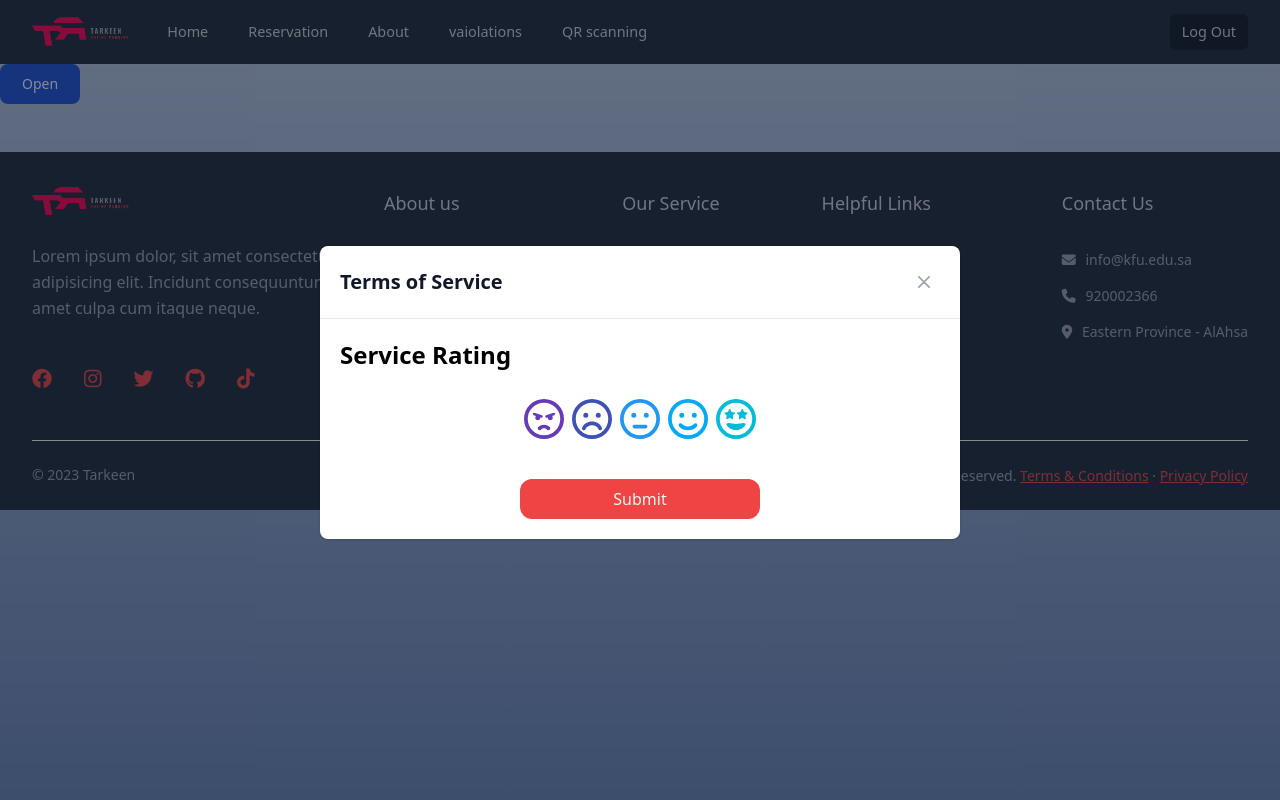
After one commit to moj-al3/tak, a PHP site: page /rating.php in a window 1280 px wide, after a click on "Open". The commit adds this page. Run offline with PHP 8.4, Linux system fonts and the light colour scheme; the visitor is signed in with stand-in values (Sample User, id 1); data comes from the database, SQL or seed files in the repository; data that the repository does not hold is empty; some libraries are stand-ins or nearby versions.

Commit message:
added changed files

```diff
--- a/assets/css/base.css
+++ b/assets/css/base.css
@@ -4,8 +4,9 @@
   height: 100%;
   background-position: center;
   background-repeat: no-repeat;
-  background-size: cover;
+  background-size: contain;
   background-image: url("../img/background.jpeg");
+  background-image: linear-gradient(to top, #6a85b6 0%, #bac8e0 100%);
   background-repeat: no-repeat;
 }
 body, * {
@@ -19,10 +20,11 @@ body, * {
 }
 body{
   /* background-color: #d4e0eb; */
-  background-image: url("../img/background1.jpeg") !important;
+  /* background-image: url("../img/background1.jpeg") !important; */
+  background-image: linear-gradient(to top, #6a85b6 0%, #bac8e0 100%);
   background-position: center !important;
   background-repeat: no-repeat !important;
-  background-size: cover !important;
+  background-size: contain !important;
 
 }
 .test {
--- /dev/null
+++ b/rating.php
@@ -0,0 +1,165 @@
+<?php include "snippets/base.php" ?>
+<?php
+require("snippets/force_loggin.php");
+
+?>
+<!DOCTYPE html>
+<html lang="en">
+
+<head>
+    <?php include "snippets/layout/head.php" ?>
+
+
+    <title>Home</title>
+    <script src="https://cdn.tailwindcss.com"></script>
+
+
+    <style>
+        input:checked + label span {
+  color: #ff9900; /* يمكنك تغيير اللون حسب تفضيلك */
+}
+    </style>
+
+</head>
+
+<body class="body" style="background-image: unset !important;">
+    <?php include "snippets/layout/header.php" ?>
+    <main class="mb-12">
+
+<button data-modal-target="default-modal" data-modal-toggle="default-modal" class="block text-white bg-blue-700 hover:bg-blue-800 focus:ring-4 focus:outline-none focus:ring-blue-300 font-medium rounded-lg text-sm px-5 py-2.5 text-center dark:bg-blue-600 dark:hover:bg-blue-700 dark:focus:ring-blue-800" type="button">
+ Open
+</button>
+
+<!-- Main modal -->
+<div id="default-modal" tabindex="-1" aria-hidden="true" class="hidden overflow-y-auto overflow-x-hidden fixed top-0 right-0 left-0 z-50 justify-center items-center w-full md:inset-0 h-[calc(100%-1rem)] max-h-full">
+    <div class="relative p-4 w-full max-w-2xl max-h-full">
+        <!-- Modal content -->
+        <div class="relative bg-white rounded-lg shadow ">
+            <!-- Modal header -->
+            <div class="flex items-center justify-between p-4 md:p-5 border-b rounded-t dark:border-gray-600">
+                <h3 class="text-xl font-semibold text-gray-900 dark:text-white">
+                    Terms of Service
+                </h3>
+                <button type="button" class="text-gray-400 bg-transparent hover:bg-gray-200 hover:text-gray-900 rounded-lg text-sm w-8 h-8 ms-auto inline-flex justify-center items-center dark:hover:bg-gray-600 dark:hover:text-white" data-modal-hide="default-modal">
+                    <svg class="w-3 h-3" aria-hidden="true" xmlns="http://www.w3.org/2000/svg" fill="none" viewBox="0 0 14 14">
+                        <path stroke="currentColor" stroke-linecap="round" stroke-linejoin="round" stroke-width="2" d="m1 1 6 6m0 0 6 6M7 7l6-6M7 7l-6 6"/>
+                    </svg>
+                    <span class="sr-only">Close modal</span>
+                </button>
+            </div>
+            <!-- Modal body -->
+            <div class="p-4 md:p-5 space-y-4">
+            <div class=" ">
+                <h2 class="text-2xl font-bold mb-6">Service Rating</h2>
+
+                <!-- Rating Form -->
+                <form  class="space-y-4">
+                    <!-- Rating Selection -->
+                    <div class="flex items-center space-x-4 justify-center">
+                        <!-- <label for="rating" class="text-lg">Rating:</label> -->
+                        <ul class="my-1 flex list-none gap-2 p-0" data-te-rating-init data-te-dynamic="true" data-te-active="bg-current rounded-[50%] !fill-black">
+                            <li>
+                                <input type="radio" name="rating" id="star1" value="star1" class="hidden" />
+                                <label for="star1" class="cursor-pointer">
+                                    <span class="text-[#673ab7] [&>svg]:h-10 [&>svg]:w-10 [&>svg]:fill-current" data-te-rating-icon-ref>
+                                        <svg xmlns="http://www.w3.org/2000/svg" viewBox="0 0 512 512">
+                                            <!--! Font Awesome Free 6.4.0 by @fontawesome - https://fontawesome.com License - https://fontawesome.com/license (Commercial License) Copyright 2023 Fonticons, Inc. -->
+                                            <path d="M256 48a208 208 0 1 1 0 416 208 208 0 1 1 0-416zm0 464A256 256 0 1 0 256 0a256 256 0 1 0 0 512zm72.4-118.5c9.7-9 10.2-24.2 1.2-33.9C315.3 344.3 290.6 328 256 328s-59.3 16.3-73.5 31.6c-9 9.7-8.5 24.9 1.2 33.9s24.9 8.5 33.9-1.2c7.4-7.9 20-16.4 38.5-16.4s31.1 8.5 38.5 16.4c9 9.7 24.2 10.2 33.9 1.2zM176.4 272c17.7 0 32-14.3 32-32c0-1.5-.1-3-.3-4.4l10.9 3.6c8.4 2.8 17.4-1.7 20.2-10.1s-1.7-17.4-10.1-20.2l-96-32c-8.4-2.8-17.4 1.7-20.2 10.1s1.7 17.4 10.1 20.2l30.7 10.2c-5.8 5.8-9.3 13.8-9.3 22.6c0 17.7 14.3 32 32 32zm192-32c0-8.9-3.6-17-9.5-22.8l30.2-10.1c8.4-2.8 12.9-11.9 10.1-20.2s-11.9-12.9-20.2-10.1l-96 32c-8.4 2.8-12.9 11.9-10.1 20.2s11.9 12.9 20.2 10.1l11.7-3.9c-.2 1.5-.3 3.1-.3 4.7c0 17.7 14.3 32 32 32s32-14.3 32-32z" />
+                                        </svg>
+                                    </span>
+                            </li>
+                            <li>
+                            <input type="radio" name="rating" id="star2" value="star2" class="hidden" />
+                                <label for="star2" class="cursor-pointer">
+                                <span class="text-[#3f51b5] [&>svg]:h-10 [&>svg]:w-10 [&>svg]:fill-current" data-te-rating-icon-ref>
+                                    <svg xmlns="http://www.w3.org/2000/svg" viewBox="0 0 512 512">
+                                        <!--! Font Awesome Free 6.4.0 by @fontawesome - https://fontawesome.com License - https://fontawesome.com/license (Commercial License) Copyright 2023 Fonticons, Inc. -->
+                                        <path d="M464 256A208 208 0 1 0 48 256a208 208 0 1 0 416 0zM0 256a256 256 0 1 1 512 0A256 256 0 1 1 0 256zM174.6 384.1c-4.5 12.5-18.2 18.9-30.7 14.4s-18.9-18.2-14.4-30.7C146.9 319.4 198.9 288 256 288s109.1 31.4 126.6 79.9c4.5 12.5-2 26.2-14.4 30.7s-26.2-2-30.7-14.4C328.2 358.5 297.2 336 256 336s-72.2 22.5-81.4 48.1zM144.4 208a32 32 0 1 1 64 0 32 32 0 1 1 -64 0zm192-32a32 32 0 1 1 0 64 32 32 0 1 1 0-64z" />
+                                    </svg>
+                                </span>
+                            </li>
+                            <li>
+                            <input type="radio" name="rating" id="star3" value="star3" class="hidden" />
+                                <label for="star3" class="cursor-pointer">
+                                <span class="text-[#2196f3] [&>svg]:h-10 [&>svg]:w-10 [&>svg]:fill-current" data-te-rating-icon-ref>
+                                    <svg xmlns="http://www.w3.org/2000/svg" viewBox="0 0 512 512">
+                                        <!--! Font Awesome Free 6.4.0 by @fontawesome - https://fontawesome.com License - https://fontawesome.com/license (Commercial License) Copyright 2023 Fonticons, Inc. -->
+                                        <path d="M464 256A208 208 0 1 1 48 256a208 208 0 1 1 416 0zM256 0a256 256 0 1 0 0 512A256 256 0 1 0 256 0zM176.4 240a32 32 0 1 0 0-64 32 32 0 1 0 0 64zm192-32a32 32 0 1 0 -64 0 32 32 0 1 0 64 0zM184 328c-13.3 0-24 10.7-24 24s10.7 24 24 24H328c13.3 0 24-10.7 24-24s-10.7-24-24-24H184z" />
+                                    </svg>
+                                </span>
+                            </li>
+                            <li>
+                            <input type="radio" name="rating" id="star4" value="star4" class="hidden" />
+                                <label for="star4" class="cursor-pointer">
+                                <span class="text-[#03a9f4] [&>svg]:h-10 [&>svg]:w-10 [&>svg]:fill-current" data-te-rating-icon-ref>
+                                    <svg xmlns="http://www.w3.org/2000/svg" viewBox="0 0 512 512">
+                                        <!--! Font Awesome Free 6.4.0 by @fontawesome - https://fontawesome.com License - https://fontawesome.com/license (Commercial License) Copyright 2023 Fonticons, Inc. -->
+                                        <path d="M464 256A208 208 0 1 0 48 256a208 208 0 1 0 416 0zM0 256a256 256 0 1 1 512 0A256 256 0 1 1 0 256zm177.6 62.1C192.8 334.5 218.8 352 256 352s63.2-17.5 78.4-33.9c9-9.7 24.2-10.4 33.9-1.4s10.4 24.2 1.4 33.9c-22 23.8-60 49.4-113.6 49.4s-91.7-25.5-113.6-49.4c-9-9.7-8.4-24.9 1.4-33.9s24.9-8.4 33.9 1.4zM144.4 208a32 32 0 1 1 64 0 32 32 0 1 1 -64 0zm192-32a32 32 0 1 1 0 64 32 32 0 1 1 0-64z" />
+                                    </svg>
+                                </span>
+                            </li>
+                            <li>
+                            <input type="radio" name="rating" id="star5" value="star5" class="hidden" />
+                                <label for="star5" class="cursor-pointer">
+                                <span class="text-[#00bcd4] [&>svg]:h-10 [&>svg]:w-10 [&>svg]:fill-current" data-te-rating-icon-ref>
+                                    <svg xmlns="http://www.w3.org/2000/svg" viewBox="0 0 512 512">
+                                        <path d="M256 48a208 208 0 1 1 0 416 208 208 0 1 1 0-416zm0 464A256 256 0 1 0 256 0a256 256 0 1 0 0 512zM183.2 132.6c-1.3-2.8-4.1-4.6-7.2-4.6s-5.9 1.8-7.2 4.6l-16.6 34.7-38.1 5c-3.1 .4-5.6 2.5-6.6 5.5s-.1 6.2 2.1 8.3l27.9 26.5-7 37.8c-.6 3 .7 6.1 3.2 7.9s5.8 2 8.5 .6L176 240.5l33.8 18.3c2.7 1.5 6 1.3 8.5-.6s3.7-4.9 3.2-7.9l-7-37.8L242.4 186c2.2-2.1 3.1-5.3 2.1-8.3s-3.5-5.1-6.6-5.5l-38.1-5-16.6-34.7zm160 0c-1.3-2.8-4.1-4.6-7.2-4.6s-5.9 1.8-7.2 4.6l-16.6 34.7-38.1 5c-3.1 .4-5.6 2.5-6.6 5.5s-.1 6.2 2.1 8.3l27.9 26.5-7 37.8c-.6 3 .7 6.1 3.2 7.9s5.8 2 8.5 .6L336 240.5l33.8 18.3c2.7 1.5 6 1.3 8.5-.6s3.7-4.9 3.2-7.9l-7-37.8L402.4 186c2.2-2.1 3.1-5.3 2.1-8.3s-3.5-5.1-6.6-5.5l-38.1-5-16.6-34.7zm6.3 175.8c-28.9 6.8-60.5 10.5-93.6 10.5s-64.7-3.7-93.6-10.5c-18.7-4.4-35.9 12-25.5 28.1c24.6 38.1 68.7 63.5 119.1 63.5s94.5-25.4 119.1-63.5c10.4-16.1-6.8-32.5-25.5-28.1z" />
+                                    </svg>
+                                </span>
+                            </li>
+                        </ul>
+                    </div>
+                    <!-- Submit Button -->
+                    <div class="flex justify-center">
+                    <button class="mx-auto px-5 w-60 mt-3 bg-red-500 text-gray-100 text-center rounded-xl">Submit</button>
+                    </div>
+
+                    <!-- <button type="submit" class="bg-blue-500 text-white py-2 px-4 rounded hover:bg-blue-700 transition duration-300">Submit</button> -->
+                </form>
+            </div>
+            </div>
+            <!-- Modal footer -->
+
+        </div>
+    </div>
+</div>
+
+
+
+
+    </main>
+    <?php include "snippets/layout/footer.php" ?>
+    <!-- Javascript -->
+    <?php include "snippets/layout/scripts.php" ?>
+    <?php include "snippets/layout/messages.php" ?>
+    <script src="/assets/js/profile-tarkken.js"></script>
+    <script src="https://cdnjs.cloudflare.com/ajax/libs/flowbite/1.6.4/flowbite.min.js"></script>
+
+    <script>
+        $(function() {
+            // trigger form editing when the edit icon is clicked
+            $("#edit").on("click", function() {
+                $("#edit").addClass("hide");
+                $("#save").removeClass("hide");
+                $(".editable").removeAttr('readonly');
+            });
+
+            $("#save").on("click", async function() {
+                var resonse = await Swal.fire({
+                    title: "Confirmation",
+                    text: "Are you sure you want to save the changes?",
+                    confirmButtonText: "Yes",
+                    showCancelButton: true,
+                    cancelButtonText: "Cancel",
+                    cancelButtonColor: '#ff0050',
+
+                });
+                if (resonse.isConfirmed) {
+                    $("#user-form").submit();
+                }
+            });
+        });
+    </script>
+</body>
+
+</html>
--- a/snippets/layout/header.php
+++ b/snippets/layout/header.php
@@ -22,8 +22,8 @@ if (!defined('INCLUDED_BY_OTHER_FILE')) {
                 <li class="item"><a href="/home.php">Home</a></li>
                 <li class="item"><a href="/reservations/create.php">Reservation</a></li>
                 <li class="item"><a href="#">About</a></li>
-                <li class="item"><a href="#">Services</a></li>
-                <li class="item"><a href="#">history</a></li>
+                <li class="item"><a href="/violations/create.php">vaiolations</a></li>
+                <li class="item"><a href="/reservations/scan.php">QR scanning</a></li>
                 <!-- </li> -->
             </ul>
         </div>
```
